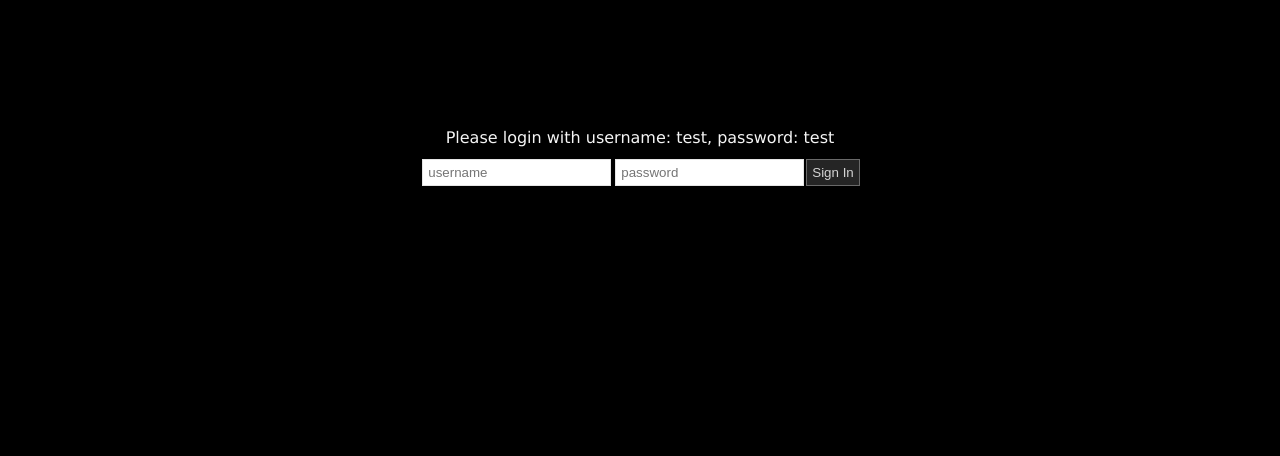
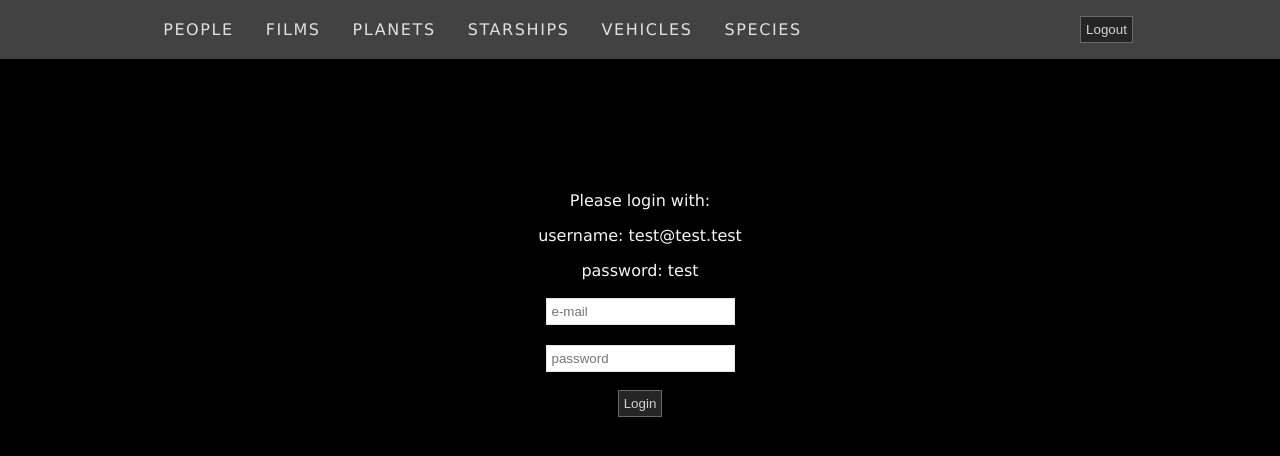
Before and after one commit to adambrudzynski/SWAPI, a React (Create React App) app: page /login in a window 1280 px wide. Shown: the top 456 px of the page. Built offline with nearby package versions, Linux system fonts and the light colour scheme.

Commit message:
Protected route  & login with yup + react-hook-form

```diff
--- a/src/App.tsx
+++ b/src/App.tsx
@@ -1,4 +1,4 @@
-import React, {useState} from 'react';
+import React from 'react';
 import {
   BrowserRouter as Router,
   Redirect,
@@ -6,7 +6,8 @@ import {
   Switch,
 } from 'react-router-dom';
 import './App.css';
-import {Protected} from './components/Auth/Protected';
+import Login from './components/Auth/Login';
+import {PrivateRoute} from './components/Auth/PrivateRoute';
 import Details from './components/common/Details';
 import {FilmsList} from './components/Films/FilmsList';
 import Navbar from './components/Navbar';
@@ -18,11 +19,12 @@ import {VehiclesList} from './components/Vehicles/VehicleList';
 
 function App() {
   return (
-    <Protected>
     <Router>
       <Navbar />
       <div className="App">
         <Switch>
+          <Route exact path="/login" component={Login} />
+          <PrivateRoute>
             <Route
               path="/people/:name"
               exact
@@ -71,11 +73,11 @@ function App() {
             <Route path="/species" exact>
               <SpeciessList />
             </Route>
+          </PrivateRoute>
           <Redirect to="/people" />
         </Switch>
       </div>
     </Router>
-    </Protected>
   );
 }
 
--- a/src/components/Auth/Login.tsx
+++ b/src/components/Auth/Login.tsx
@@ -1,5 +1,9 @@
-import React, {MouseEvent, useState} from 'react';
+import React from 'react';
 import {useDispatch, useSelector} from 'react-redux';
+import {yupResolver} from '@hookform/resolvers/yup';
+import {Redirect, useLocation} from 'react-router';
+import * as yup from 'yup';
+import {useForm} from 'react-hook-form';
 import {login} from '../redux/auth/authActions';
 
 interface AuthType {
@@ -8,38 +12,50 @@ interface AuthType {
   error?: boolean;
 }
 
+interface LocationState {
+  from: {
+    pathname: string;
+  };
+}
+const schema = yup.object().shape({
+  email: yup.string().email().required('E-mail is required'),
+  password: yup.string().required('Password is required'),
+});
+
 export default function Login() {
-  const [username, setUsername] = useState('');
-  const [password, setPassword] = useState('');
-  const error = useSelector(({auth}: {auth: AuthType}) => auth.error);
+  const {register, handleSubmit, errors} = useForm({
+    resolver: yupResolver(schema),
+  });
+  const auth = useSelector(({auth}: {auth: AuthType}) => auth);
   const dispatch = useDispatch();
+  const location = useLocation<LocationState>();
+  const {from} = location.state || {from: {pathname: '/people'}};
 
-  const fakeLogin = (e: MouseEvent<HTMLButtonElement>) => {
-    e.preventDefault();
-    dispatch(login(username, password));
-  };
+  const onSubmit = handleSubmit(({email, password}) => {
+    dispatch(login(email, password));
+  });
 
+  if (auth && auth.loggedIn) return <Redirect to={from} />;
   return (
     <div className="login">
-      <span>Please login with username: test, password: test</span>
-      <form>
-        <input
-          type="text"
-          placeholder="username"
-          value={username}
-          onChange={(e) => setUsername(e.target.value)}
-        />
+      <p>Please login with:</p>
+      <p>username: test@test.test</p>
+      <p>password: test</p>
+      <form onSubmit={onSubmit}>
+        <input type="text" placeholder="e-mail" name="email" ref={register} />
+        <p className="login-error">{errors.email?.message} </p>
         <input
           type="password"
           placeholder="password"
-          value={password}
-          onChange={(e) => setPassword(e.target.value)}
+          name="password"
+          ref={register}
         />
-        <button className="btn" onClick={(e) => fakeLogin(e)}>
-          Sign In
+        <p className="login-error"> {errors.password?.message} </p>
+        <button className="btn" type="submit">
+          Login
         </button>
       </form>
-      {error && (
+      {auth.error && (
         <span className="login-error">Invalid username or password</span>
       )}
     </div>
--- /dev/null
+++ b/src/components/Auth/PrivateRoute.tsx
@@ -0,0 +1,23 @@
+import React, {ReactChild} from 'react';
+import {useSelector} from 'react-redux';
+import {RouteComponentProps, Redirect} from 'react-router';
+import {AuthState} from '../redux/auth/authReducer';
+
+type Props = {
+  children: ReactChild[];
+  location?: RouteComponentProps;
+};
+
+export const PrivateRoute = ({children, location}: Props) => {
+  const isLoggedIn = useSelector(({auth}: {auth: AuthState}) => auth.loggedIn);
+
+  return (
+    <>
+      {isLoggedIn ? (
+        children
+      ) : (
+        <Redirect to={{pathname: '/login', state: {from: location}}} />
+      )}
+    </>
+  );
+};
--- a/src/components/Auth/Protected.tsx
+++ /dev/null
@@ -1,17 +0,0 @@
-import React, {ReactChild} from 'react';
-import {useSelector} from 'react-redux';
-import {AuthState} from '../redux/auth/authReducer';
-import Login from './Login';
-
-type Props = {
-  children: ReactChild;
-};
-
-export const Protected = ({children}: Props) => {
-  const isLoggedIn = useSelector(({auth}: {auth: AuthState}) => auth.loggedIn);
-  if (isLoggedIn) {
-    return <>{children}</>;
-  } else {
-    return <Login />;
-  }
-};
--- a/src/components/Auth/fakeLogin.ts
+++ b/src/components/Auth/fakeLogin.ts
@@ -1,7 +1,12 @@
-const fakeLogin = (username: string, password: string) => {
+const FAKE_CREDENTIALS = {
+  email: 'test@test.test',
+  password: 'test',
+};
+
+const fakeLogin = (email: string, password: string) => {
   return new Promise((resolve, reject) => {
-    if (username === 'test' && password === 'test') {
-      localStorage.setItem('tokens', JSON.stringify(username + password));
+    if (email === FAKE_CREDENTIALS.email && password === FAKE_CREDENTIALS.password) {
+      localStorage.setItem('tokens', JSON.stringify(email + password));
       resolve(true);
     } else reject(false);
   });
--- a/src/components/People/PeopleList.tsx
+++ b/src/components/People/PeopleList.tsx
@@ -1,5 +1,5 @@
 import React, {useCallback, useEffect, useState, useRef} from 'react';
-import PersonCard from './PersonCard';
+import Card from './PersonCard';
 import {Person} from './types';
 import PeopleFilter from './PeopleFilter';
 import {useDispatch, useSelector} from 'react-redux';
@@ -20,14 +20,18 @@ const defaultFilters = {
 export function PeopleList() {
   const [filters, setFilters] = useState(defaultFilters);
   const dispatch = useDispatch();
-  const people = useSelector(({people}: {people: PeopleState}) => people.data);
-  const nextURL = useSelector(({people}: {people: PeopleState}) => people.nextURL);
-  const loading = useSelector(({people}: {people: PeopleState}) => people.loading);
+  const list = useSelector(({people}: {people: PeopleState}) => people.data);
+  const nextURL = useSelector(
+    ({people}: {people: PeopleState}) => people.nextURL
+  );
+  const loading = useSelector(
+    ({people}: {people: PeopleState}) => people.loading
+  );
   const error = useSelector(({people}: {people: PeopleState}) => people.error);
   const observer = useRef<any>(null);
 
   useEffect(() => {
-    people.length === 0 && dispatch(fetchData('https://swapi.dev/api/people/'));
+    list.length === 0 && dispatch(fetchData('https://swapi.dev/api/people/'));
   }, []);
 
   const handleFilters = (name: string, value: string) => {
@@ -67,12 +71,12 @@ export function PeopleList() {
         resetFilters={resetFilters}
       />
       <div className="list-container">
-        {people &&
-          (people as Person[])
+        {list &&
+          (list as Person[])
             .filter(searching)
             .filter(filtering)
-            .map((person: Person, index: number) => {
-              return <PersonCard key={person.name} person={person} />;
+            .map((listItem: Person, index: number) => {
+              return <Card key={listItem.name} person={listItem} />;
             })}
       </div>
       {loading && <>Loading....</>}
--- a/src/components/redux/auth/authActions.ts
+++ b/src/components/redux/auth/authActions.ts
@@ -1,6 +1,11 @@
 import {Dispatch} from 'redux';
 import fakeLogin from '../../Auth/fakeLogin';
+import {createBrowserHistory} from 'history';
 import {LOGIN_ERROR, LOGIN_REQUEST, LOGIN_SUCCESS, LOGOUT} from './authTypes';
+
+type FromType = {
+  pathname: string;
+};
 
 export const login = (username: string, password: string) => (
   dispatch: Dispatch<any>
```
Also changed, not shown: package.json (+8 -1 lines), 1 other file (tests, documents, lock files or other folders). Lines whose indentation alone changed are shown as unchanged.
